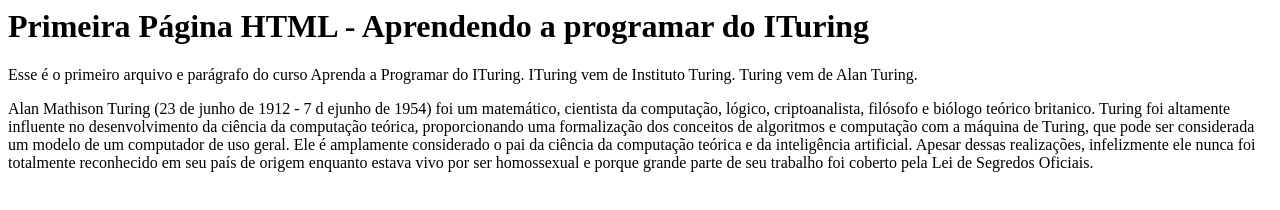
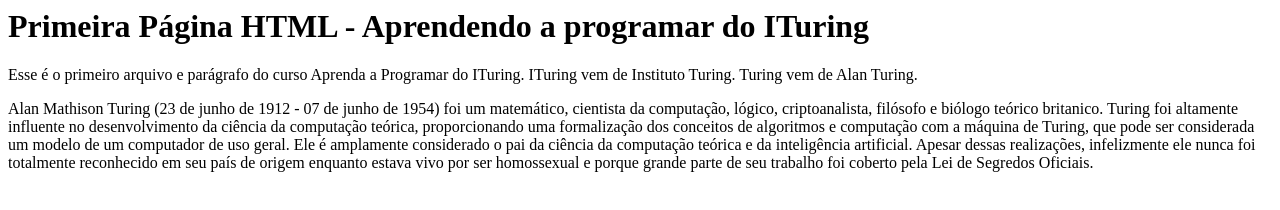
Before and after one commit to ceko130/aprenda-a-programar, a plain HTML site: page tarefa-dia-2/index.html in a window 1280 px wide. Drawn offline with Linux system fonts and the light colour scheme.

Commit message:
pagina-html-alan-turing-corrigido

```diff
--- a/tarefa-dia-2/index.html
+++ b/tarefa-dia-2/index.html
@@ -6,6 +6,6 @@
     <body>
         <h1>Primeira Página HTML - Aprendendo a programar do ITuring</h1>
         <p>Esse é o primeiro arquivo e parágrafo do curso Aprenda a Programar do ITuring. ITuring vem de Instituto Turing. Turing vem de Alan Turing.</p>
-        <p>Alan Mathison Turing (23 de junho de 1912 - 7 d ejunho de 1954) foi um matemático, cientista da computação, lógico, criptoanalista, filósofo e biólogo teórico britanico. Turing foi altamente influente no desenvolvimento da ciência da computação teórica, proporcionando uma formalização dos conceitos de algoritmos e computação com a máquina de Turing, que pode ser considerada um modelo de um computador de uso geral. Ele é amplamente considerado o pai da ciência da computação teórica e da inteligência artificial. Apesar dessas realizações, infelizmente ele nunca foi totalmente reconhecido em seu país de origem enquanto estava vivo por ser homossexual e porque grande parte de seu trabalho foi coberto pela Lei de Segredos Oficiais.</p>
+        <p>Alan Mathison Turing (23 de junho de 1912 - 07 de junho de 1954) foi um matemático, cientista da computação, lógico, criptoanalista, filósofo e biólogo teórico britanico. Turing foi altamente influente no desenvolvimento da ciência da computação teórica, proporcionando uma formalização dos conceitos de algoritmos e computação com a máquina de Turing, que pode ser considerada um modelo de um computador de uso geral. Ele é amplamente considerado o pai da ciência da computação teórica e da inteligência artificial. Apesar dessas realizações, infelizmente ele nunca foi totalmente reconhecido em seu país de origem enquanto estava vivo por ser homossexual e porque grande parte de seu trabalho foi coberto pela Lei de Segredos Oficiais.</p>
     </body>
 </html>
```
